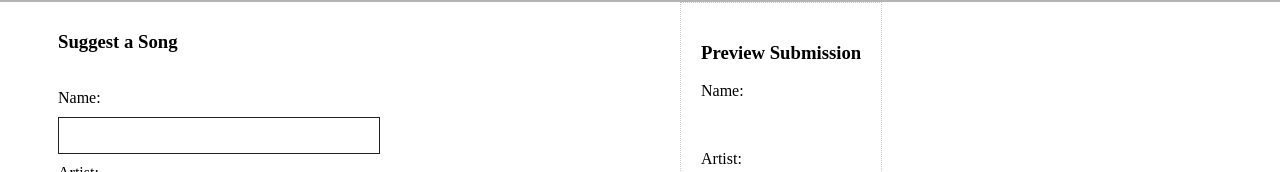
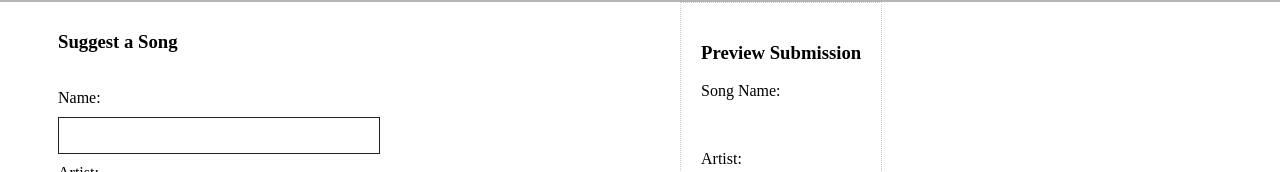
Before and after one commit to Altyptico/Vue-Js-Song-Library, a Vue app in the folder songlibrary/: page /Suggest in a window 1280 px wide. Shown: the part 264-436 px from the top of the page. Built offline with nearby package versions, Linux system fonts and the light colour scheme; a web font is replaced by a local one.

Commit message:
pushed items into songLibrary, but not to objects in songLibrary array

```diff
--- a/songlibrary/src/components/Suggest.vue
+++ b/songlibrary/src/components/Suggest.vue
@@ -22,7 +22,7 @@
                               <div id="preview">
                                           <h3>Preview Submission</h3>
 
-                                          <p>Name: {{suggest.song}}</p><br/>
+                                          <p>Song Name: {{suggest.song}}</p><br/>
                                           <p>Artist: {{suggest.artist}}</p><br/>
                                           <p>Genre: {{suggest.genre}}</p><br/>
                                           <p>Year: {{suggest.year}}</p><br/>
@@ -55,7 +55,8 @@ export default {
 
 //     },
    data() {
-      return {
+
+     return {
         suggest:{
               song: "",
               artist: "",
@@ -64,9 +65,9 @@ export default {
 
         },
         songLibrary: [
-            {name: 'This Must Be The Place', artist:'Talking Heads', genre: 'Alternative/Indie', year: 1983},
-            {name: 'The Way I Am', artist:'Ingrid Michaelson', genre: 'Alternative/Indie', year: 2006}
-          ]
+            {name: 'This Must Be The Place', artist:'Talking Heads', genre: 'Alternative/Indie', year: 1983}
+            // {name: 'The Way I Am', artist:'Ingrid Michaelson', genre: 'Alternative/Indie', year: 2006}
+        ]
 
       }
    },
@@ -81,7 +82,7 @@ export default {
 
             // },
             addNewSong: function(){
-          this.songLibrary.push(this.suggest.song);
+          this.songLibrary.push(this.suggest.artist, this.suggest.genre, this.suggest.year);
           console.log(this.songLibrary);
         }
       }
```
